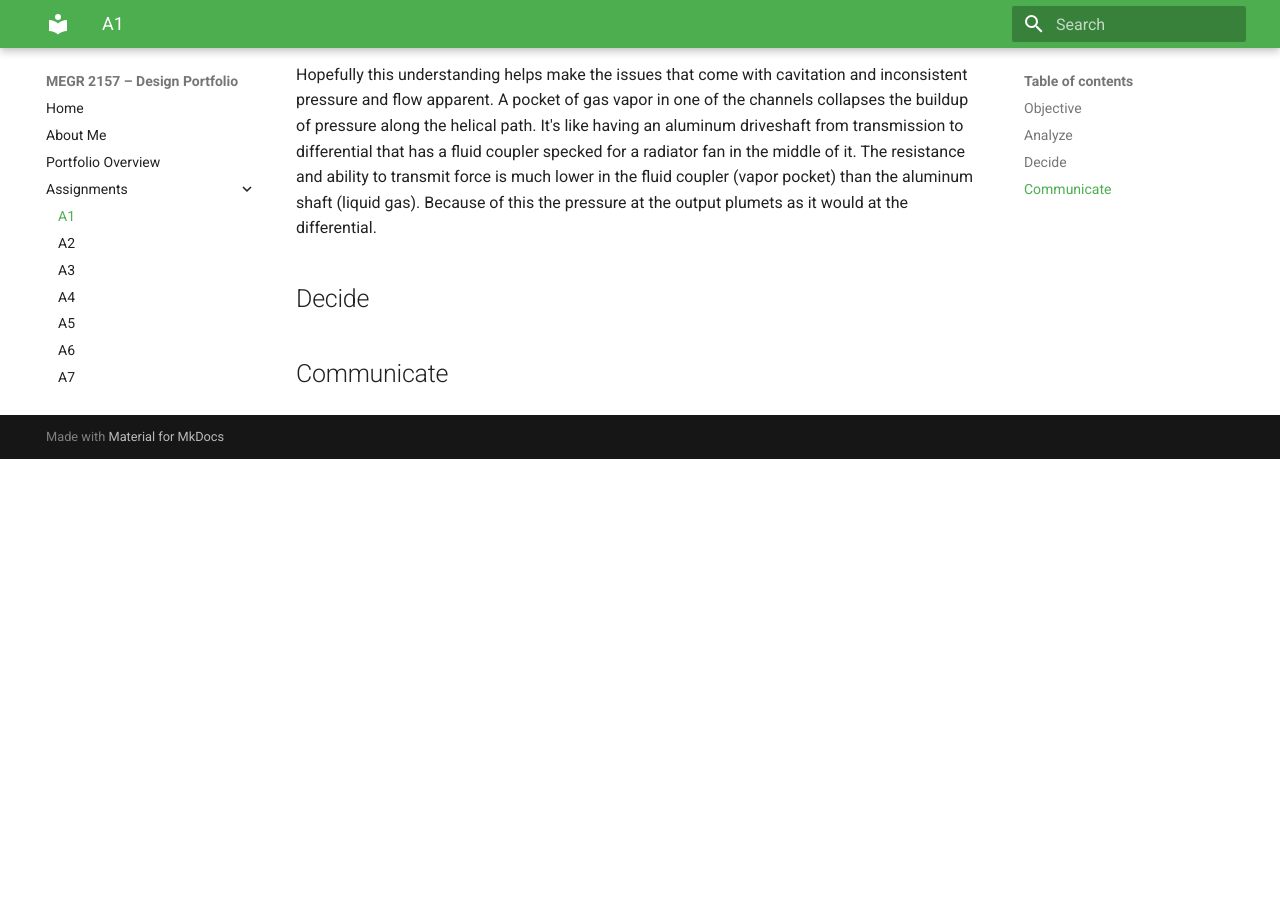
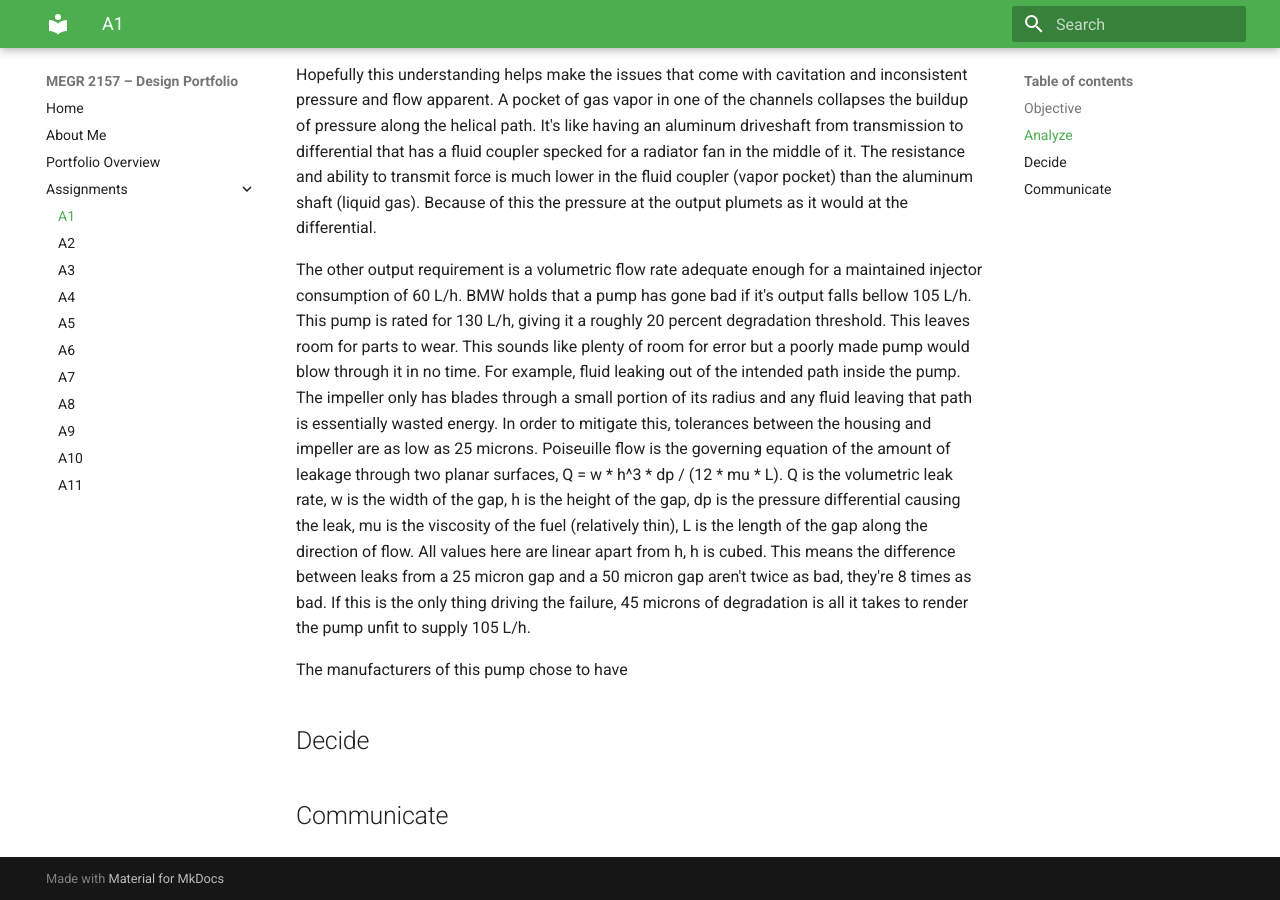
Before and after one commit to jmcadam4/design-projects-portfolio, an MkDocs documentation site: the page built from docs/assignments/A01/index.md, in a window 1280 px wide and 900 px high, scrolled down 4526 px. Built offline with MkDocs 1.6.1 and Material for MkDocs 9.7.7, drawn with Linux system fonts in a browser that asks for light colours; before the commit the page ends 4985 px from its top, so only the background shows below that; some of the changed text lies outside the part shown.

Commit message:
Fuel Pump Analysis Save 6

```diff
--- a/docs/assignments/A01/index.md
+++ b/docs/assignments/A01/index.md
@@ -40,8 +40,8 @@
 - Provide continuous 3 bar output and about 2.5 bar at the fuel rail
 - Draw less than 7.5 A
 - Have some amount of resistance to sludge buildup due to low quality gas
-- Provide a minimum usable flow of 105 L/h
-- Hold above 2 bar of fuel pressure after shutoff (where this pump failed)
+- Provide sufficient volumetric flow rate for 60 L/h injector output
+- Maintain > 2 bar of fuel pressure after shutoff (where this pump failed)
 - Lock into place in the fuel tank and form an air tight seal
 
 Even with these specifications there is a lot of room for an engineers discretion. The engineers behind this product had a head start as the OE part was already produced and available to reference so they didn't stray too far from that. In order to understand the problem space that the engineers who designed this pump were in, we must first understand the decisions and designs of the engineers who made the original pump.
@@ -56,6 +56,10 @@
 
 Hopefully this understanding helps make the issues that come with cavitation and inconsistent pressure and flow apparent. A pocket of gas vapor in one of the channels collapses the buildup of pressure along the helical path. It's like having an aluminum driveshaft from transmission to differential that has a fluid coupler specked for a radiator fan in the middle of it. The resistance and ability to transmit force is much lower in the fluid coupler (vapor pocket) than the aluminum shaft (liquid gas). Because of this the pressure at the output plumets as it would at the differential.
 
+The other output requirement is a volumetric flow rate adequate enough for a maintained injector consumption of 60 L/h. BMW holds that a pump has gone bad if it's output falls bellow 105 L/h. This pump is rated for 130 L/h, giving it a roughly 20 percent degradation threshold. This leaves room for parts to wear. This sounds like plenty of room for error but a poorly made pump would blow through it in no time. For example, fluid leaking out of the intended path inside the pump. The impeller only has blades through a small portion of its radius and any fluid leaving that path is essentially wasted energy. In order to mitigate this, tolerances between the housing and impeller are as low as 25 microns. Poiseuille flow is the governing equation of the amount of leakage through two planar surfaces, Q = w * h^3 * dp / (12 * mu * L). Q is the volumetric leak rate, w is the width of the gap, h is the height of the gap, dp is the pressure differential causing the leak, mu is the viscosity of the fuel (relatively thin), L is the length of the gap along the direction of flow. All values here are linear apart from h, h is cubed. This means the difference between leaks from a 25 micron gap and a 50 micron gap aren't twice as bad, they're 8 times as bad. If this is the only thing driving the failure, 45 microns of degradation is all it takes to render the pump unfit to supply 105 L/h.
+
+The manufacturers of this pump chose to have
+
 
 ## Decide
 
```
